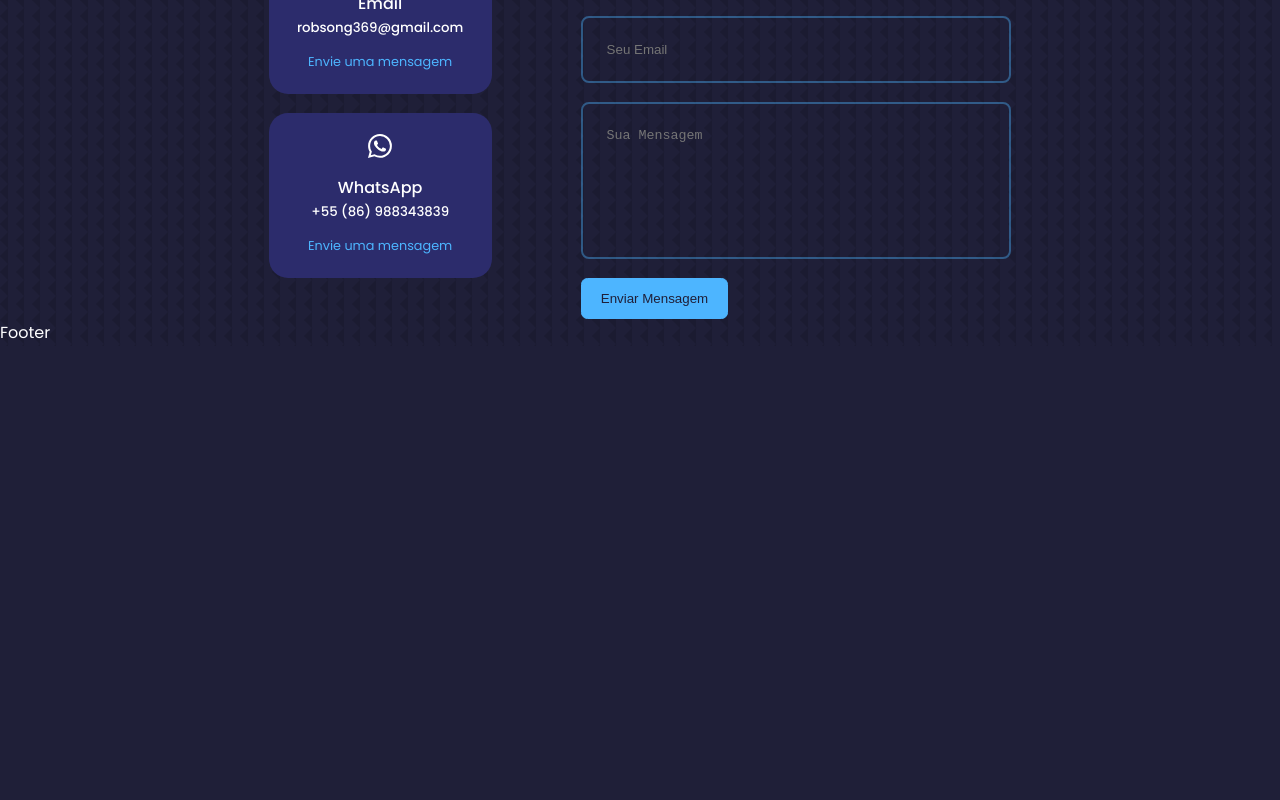
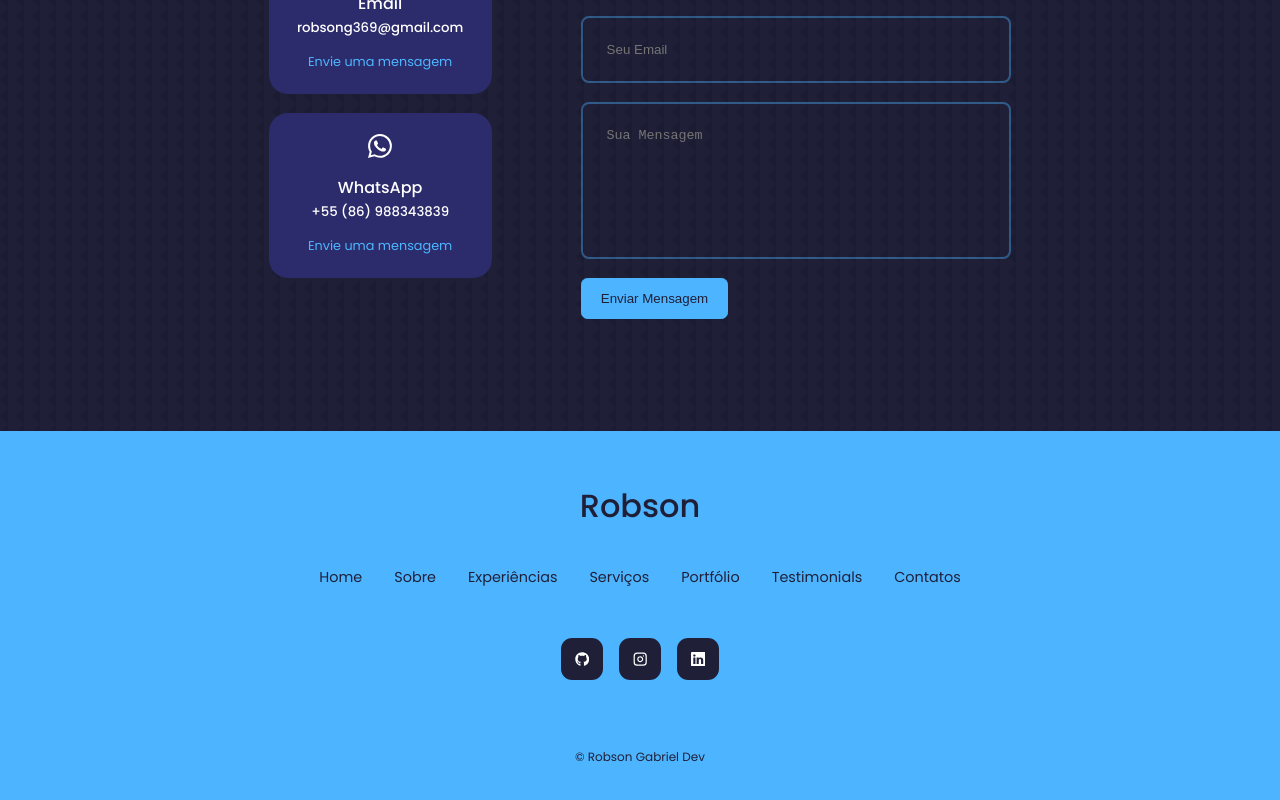
Before and after one commit to robsongdev/portfolio-website, a React (Create React App) app: page / in a window 1280 px wide. Shown: the part 5176-5976 px from the top of the page. Before the commit the page ends 5522 px from the top, so only its background shows below. Built offline with nearby package versions, Linux system fonts and the light colour scheme.

Commit message:
Create footer Component

```diff
--- a/src/components/footer/Footer.jsx
+++ b/src/components/footer/Footer.jsx
@@ -1,9 +1,35 @@
 import React from 'react'
 import './footer.css'
+import {FiInstagram} from 'react-icons/fi'
+import {BsLinkedin} from 'react-icons/bs'
+import{FaGithub} from 'react-icons/fa'
 
 const Footer = () => {
     return (
-        <div>Footer</div>
+        <footer>
+            <a href="#" className='footer__logo'>Robson</a>
+
+            <ul className="permalinks">
+                <li><a href="#">Home</a></li>
+                <li><a href="#about">Sobre</a></li>
+                <li><a href="#experience">Experiências</a></li>
+                <li><a href="#services">Serviços</a></li>
+                <li><a href="#portfolio">Portfólio</a></li>
+                <li><a href="#testmonials">Testimonials</a></li>
+                <li><a href="#contact">Contatos</a></li>
+            </ul>
+
+            <div className="footer__socials">
+                <a href="https://github.com/robsongdev" target="_blank"><FaGithub/></a>
+                <a href="https://instagram.com/rgbiell" target="_blank"><FiInstagram/></a>
+                <a href="https://www.linkedin.com/in/robson-gabriel-rodrigues/" target="_blank"><BsLinkedin/></a>
+
+            </div>
+
+            <div className="footer__copyright">
+                <small>&copy; Robson Gabriel Dev</small>
+            </div>
+        </footer>
     )
 }
 
--- a/src/components/footer/footer.css
+++ b/src/components/footer/footer.css
@@ -0,0 +1,72 @@
+footer {
+    background: var(--color-primary);
+    padding: 3rem 0;
+    text-align: center;
+    font-size: 0.9rem;
+    margin-top: 7rem;
+}
+
+footer a {
+    color: var(--color-bg);
+}
+
+.footer__logo {
+    font-size: 2rem;
+    font-weight: 500;
+    margin-bottom: 2rem;
+    display: inline-block;
+}
+
+.permalinks {
+    display: flex;
+    flex-wrap: wrap;
+    justify-content: center;
+    gap: 2rem;
+    margin: 0 auto 3rem;
+}
+
+.footer__socials {
+    display: flex;
+    justify-content: center;
+    gap: 1rem;
+    margin-bottom: 4rem;
+}
+
+.footer__socials a {
+    background: var(--color-bg);
+    color: var(--color-white);
+    padding: 0.8rem;
+    border-radius: 0.7rem;
+    display: flex;
+    border: 1px solid transparent;
+}
+
+.footer__socials a:hover {
+    background: transparent;
+    color: var(--color-bg);
+    border-color: var(--color-bg);
+}
+
+.footer__copyright {
+    margin-bottom: 4rem;
+    color: var(--color-bg);
+}
+
+/*=============MEDIA QUERIES (MEDIUM DEVICES)=============*/
+
+@media screen and (max-width: 1024px) {
+
+}
+
+/*=============MEDIA QUERIES (SMALL DEVICES)=============*/
+
+@media screen and (max-width: 600px) {
+    .permalinks {
+        flex-direction: column;
+        gap: 1.5rem;
+    }
+
+    .footer__socials {
+        margin-bottom: 2.6rem;
+    }
+}
```
